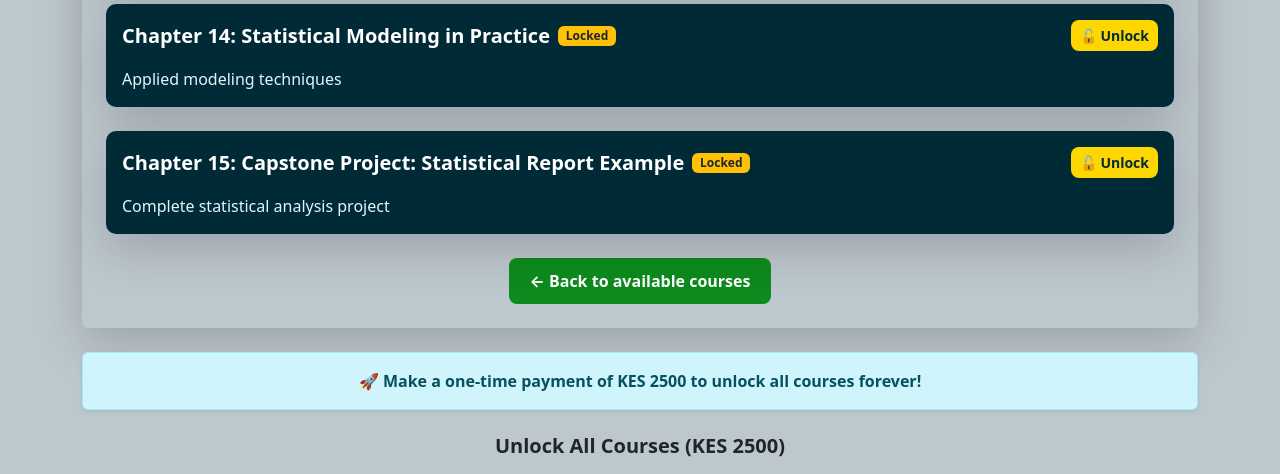
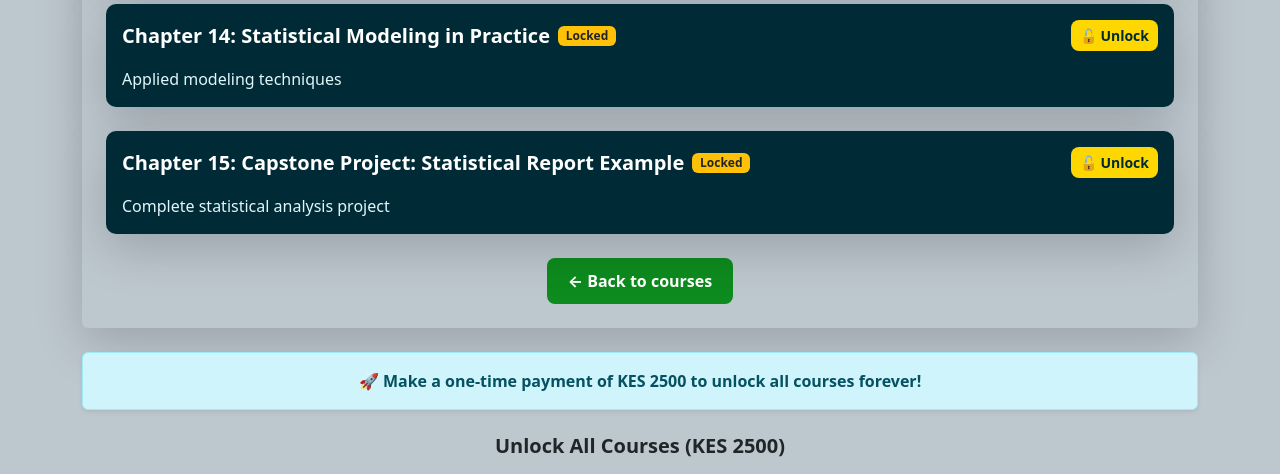
Before and after one commit to Evanson045/Courses, a Flask app: page /course/Statistics in a window 1280 px wide. Shown: the part 2005-2479 px from the top of the page. Run offline with Flask 3, Linux system fonts and the light colour scheme; some libraries are stand-ins or nearby versions.

Commit message:
final commit

```diff
--- a/render.yaml
+++ b/render.yaml
@@ -6,7 +6,7 @@ services:
     startCommand: gunicorn homepage:app
     envVars:
       - key: SECRET_KEY
-        value: "replace_with_a_secure_random_string"
+        value: "123Conect*#"
       - key: PAYPAL_CLIENT_ID
         value: "AWkdOGpwf43F12XXYk-0uUxxdCNcgV8kQxc1CAQEHDSIh1N5nohzeKjlSanB97lSylr56GE3V24Qv5nN"
       - key: PAYPAL_SECRET
--- a/templates/course_detail.html
+++ b/templates/course_detail.html
@@ -56,7 +56,7 @@
     <a href="{{ url_for('dashboard') }}"
        class="btn fw-bold transition-btn"
        style="background-color:#0d8b1e; color:#fff; border-radius:8px; padding:10px 20px;">
-      ← Back to available courses
+      ← Back to courses
     </a>
   </div>
 </div>
```
